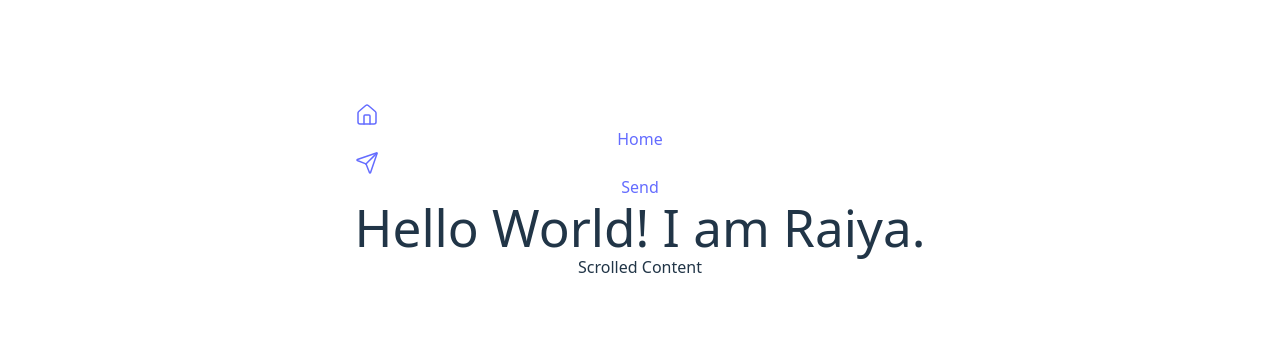
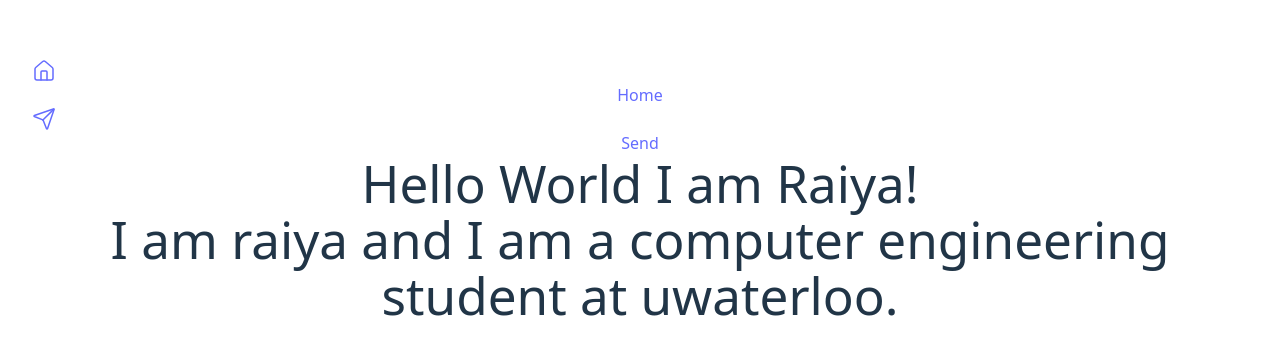
Before and after one commit to raiya-m/raiya-minhas, a React (Vite) app in the folder raiya-minhas/: page / in a window 1280 px wide. Shown: the part 209-564 px from the top of the page. Built offline with nearby package versions, Linux system fonts and the light colour scheme.

Commit message:
sections

```diff
--- a/raiya-minhas/src/App.jsx
+++ b/raiya-minhas/src/App.jsx
@@ -2,18 +2,24 @@ import { useState } from 'react'
 import './App.css'
 import Navbar from "./components/Navbar";
 
+import About from "./sections/about";
+import Hero from "./sections/Hero";
+
 function App() {
   return (
-    <div>
+   <div>
+
       <Navbar></Navbar>
 
-      <div className="h-screen flex items-center justify-center">
-        <h1 className="text-5xl font-bold">Hello World! I am Raiya.</h1>
-      </div>
-      <div className="h-screen flex items-center justify-center bg-gray-100">
-        <h2 className="text-4xl font-semibold">Scrolled Content</h2>
-      </div>
-    </div>
+    <section id="hero">
+      <Hero/>
+    </section>
+
+    <section id="about">
+        <About/>
+
+    </section>
+  </div>
   );
 }
 
--- /dev/null
+++ b/raiya-minhas/src/sections/About.jsx
@@ -0,0 +1,13 @@
+import React from "react";
+
+function About () {
+    return (
+        <div>
+            <h1>
+                I am raiya and I am a computer engineering student at uwaterloo.
+            </h1>
+        </div>
+    );
+}
+
+export default About;
--- /dev/null
+++ b/raiya-minhas/src/sections/Hero.jsx
@@ -0,0 +1,13 @@
+import React from "react";
+
+function Hero () {
+    return (
+        <div>
+            <h1>
+                Hello World I am Raiya!
+            </h1>
+        </div>
+    );
+}
+
+export default Hero;
```
Also changed, not shown: raiya-minhas/src/sections/Blog.jsx (added), raiya-minhas/src/sections/Projects.jsx (added), raiya-minhas/src/sections/Skills.jsx (added).
